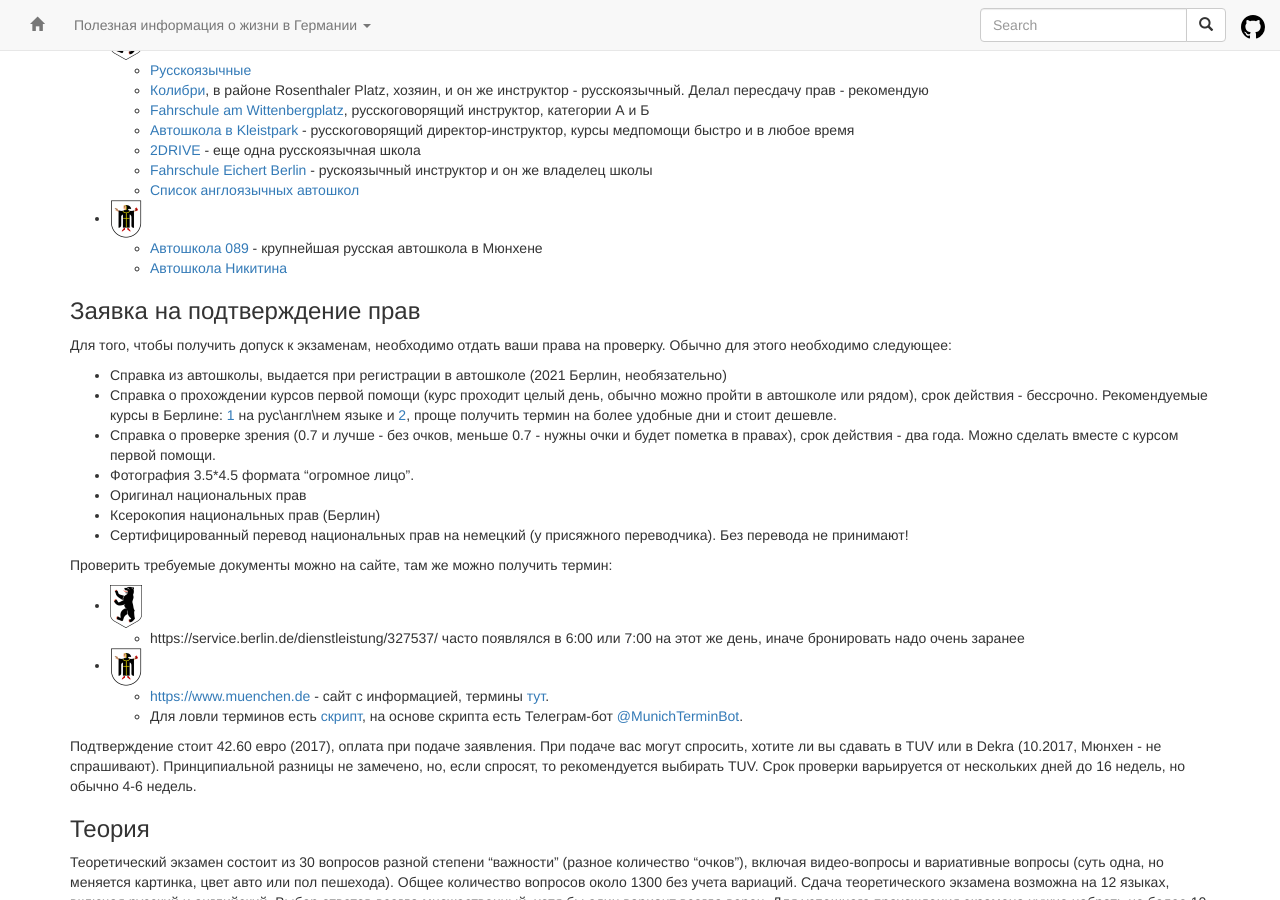
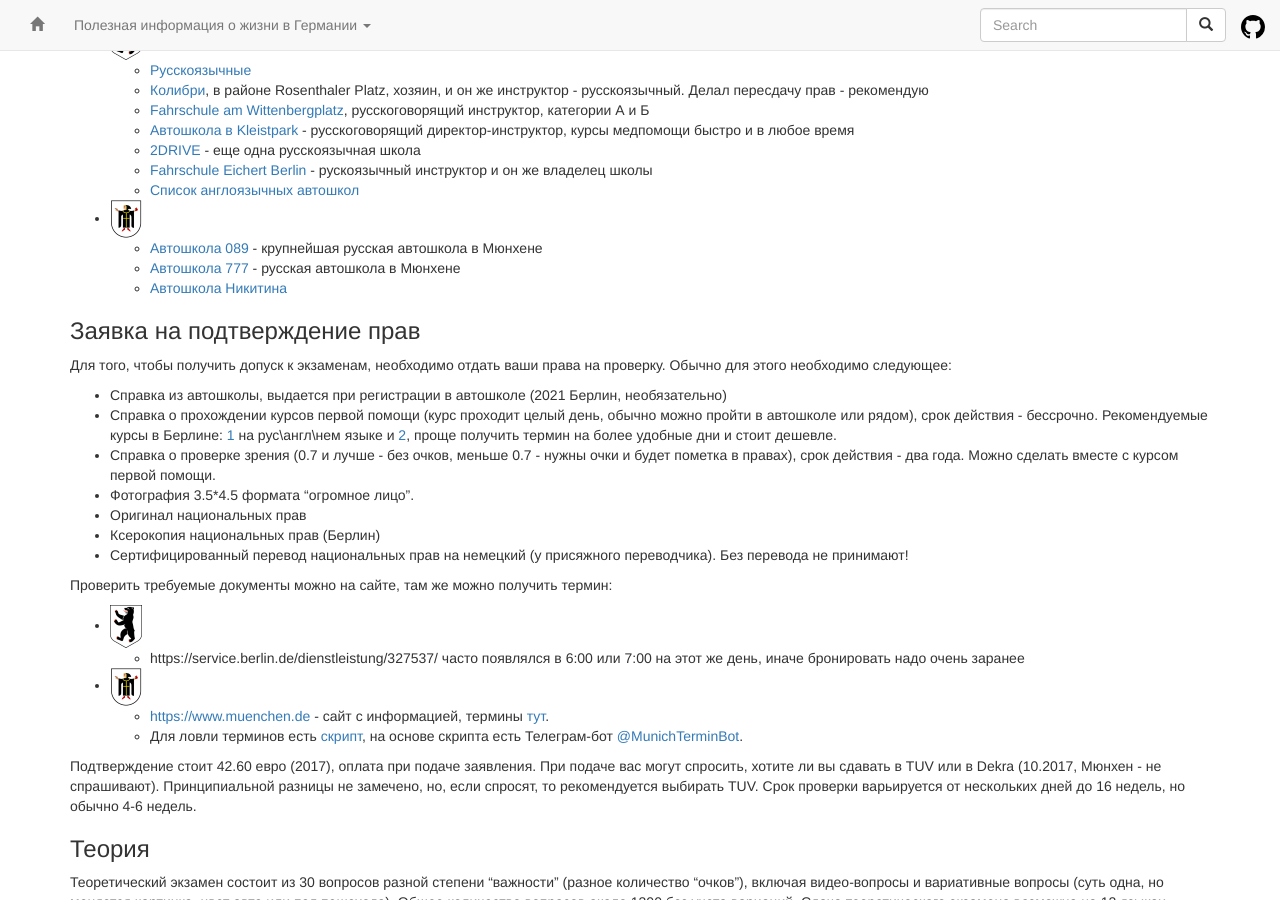
Before and after one commit to ru-de/faq, a Jekyll site: the page built from pages/Авто.md, in a window 1280 px wide and 900 px high, scrolled down 1087 px. Built offline with Jekyll 4.4.1, drawn with Linux system fonts in a browser that asks for light colours; nearby versions of some CDN libraries.

Commit message:
sync github pages

```diff
--- a/pages/Авто.md
+++ b/pages/Авто.md
@@ -51,6 +51,7 @@ layout: default
   * [Список англоязычных автошкол](https://www.angloinfo.com/berlin/directory/berlin-driving-schools-instructors-lessons-278)
 * ![](files/mu.png)
   * [Автошкола 089](https://www.089-fahrschule.de/ru) - крупнейшая русская автошкола в Мюнхене
+  * [Автошкола 777](https://fahrschule777.de/ru/) - русская автошкола в Мюнхене
   * [Автошкола Никитина](http://www.fahrschule-nikitin.de/)
 
 ### Заявка на подтверждение прав
```
